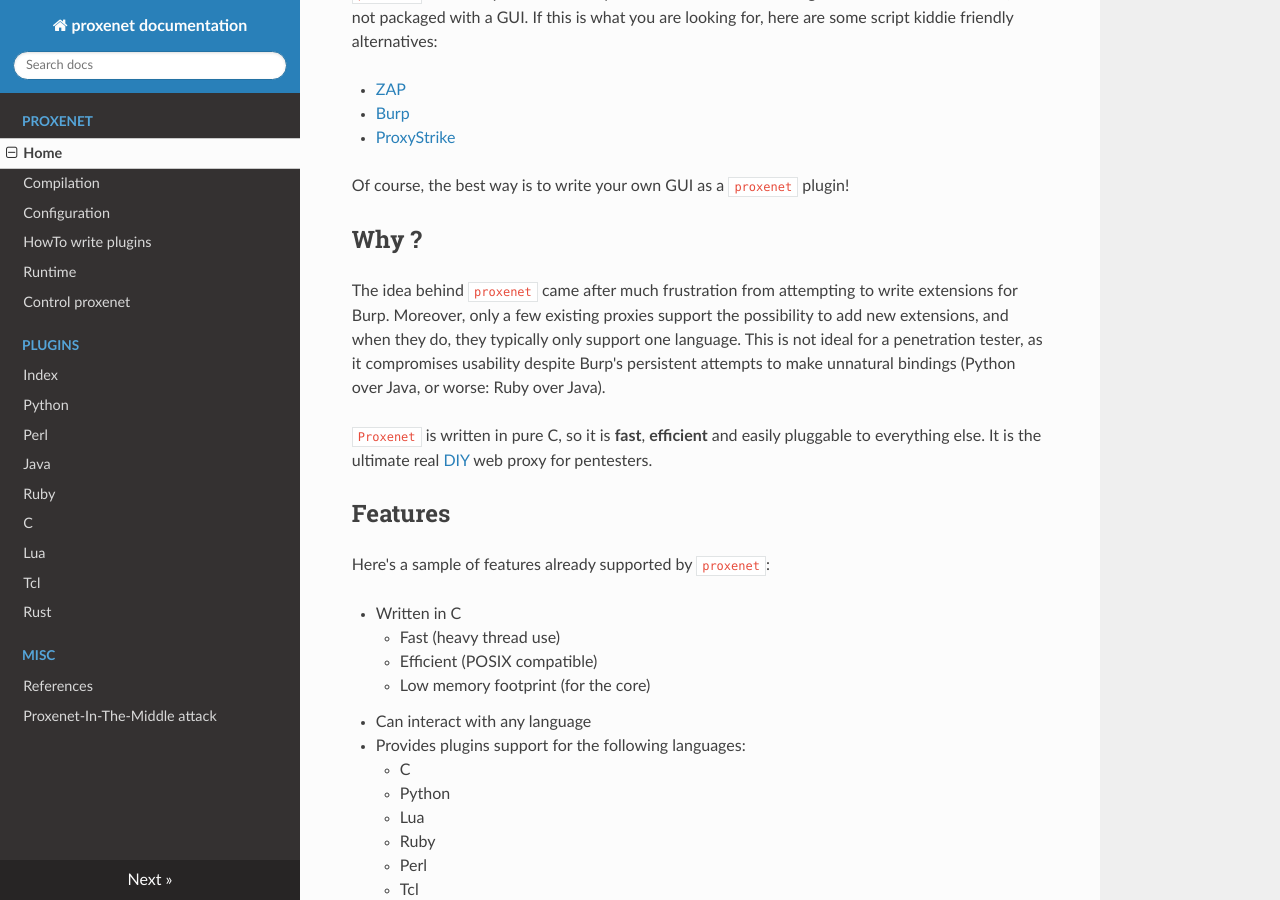
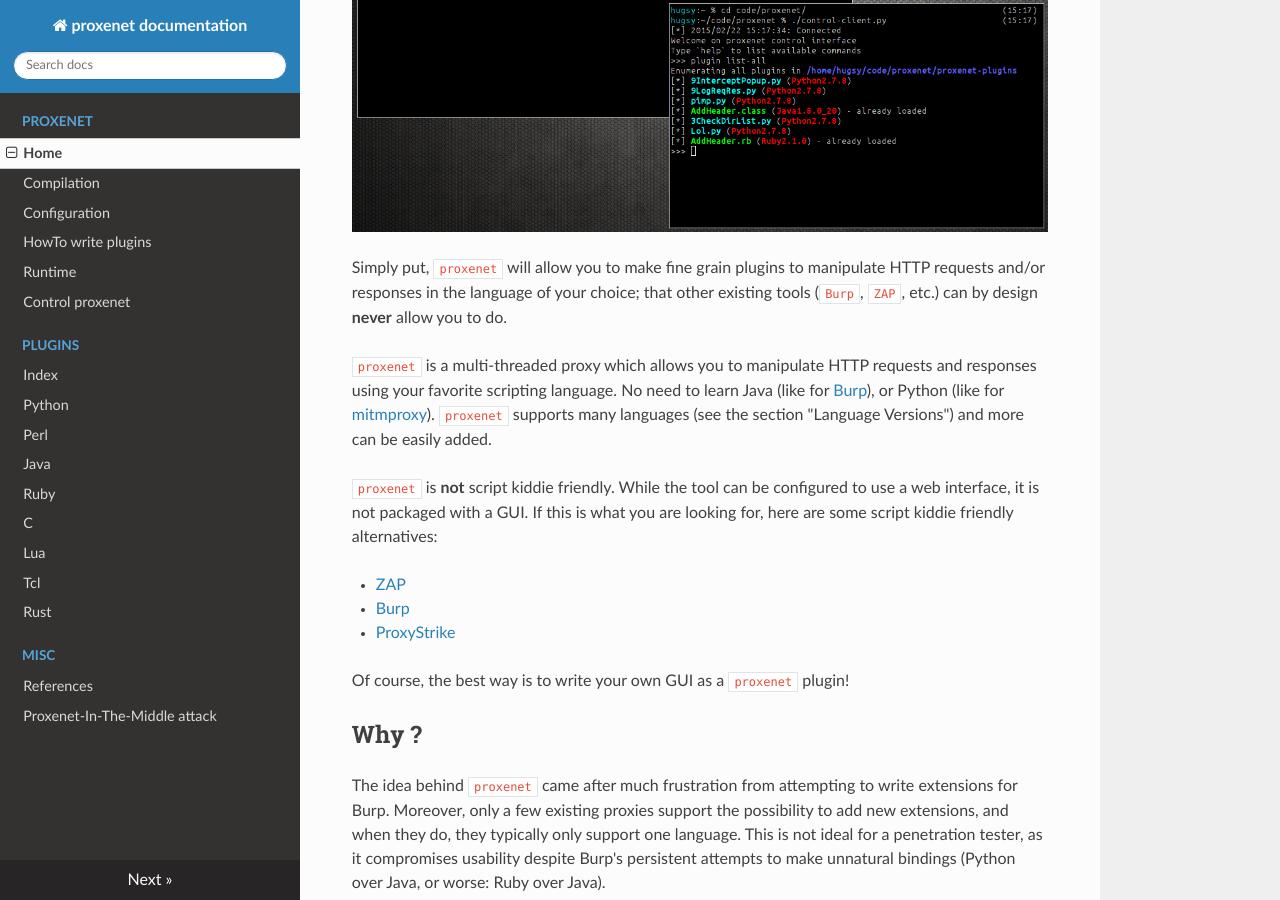
Before and after one commit to hugsy/proxenet, an MkDocs documentation site: the page built from docs/index.md, in a window 1280 px wide and 900 px high, scrolled down 1067 px. Built offline with MkDocs 1.6.1, drawn with Linux system fonts in a browser that asks for light colours; nearby versions of some CDN libraries; old or Windows-style settings are respelled for this version of MkDocs.

Commit message:
Update index.md

```diff
--- a/docs/index.md
+++ b/docs/index.md
@@ -10,12 +10,16 @@
 
 ## What is proxenet ?
 
->
+
 > `proxenet` is a **hacker** friendly proxy for web application
 > penetration tests.
->
 
-![capture1](img/proxenet-capture1.png)
+![proxenet-webui](img/proxenet-web-interface.png)
+![proxenet-tui](img/proxenet-capture1.png)
+
+Simply put, `proxenet` will allow you to make fine grain plugins to manipulate HTTP requests
+and/or responses in the language of your choice; that other existing tools (`Burp`, `ZAP`,
+etc.) can by design **never** allow you to do.
 
 `proxenet` is a multi-threaded proxy which allows you to manipulate HTTP
 requests and responses using your favorite scripting language. No need to learn
```
